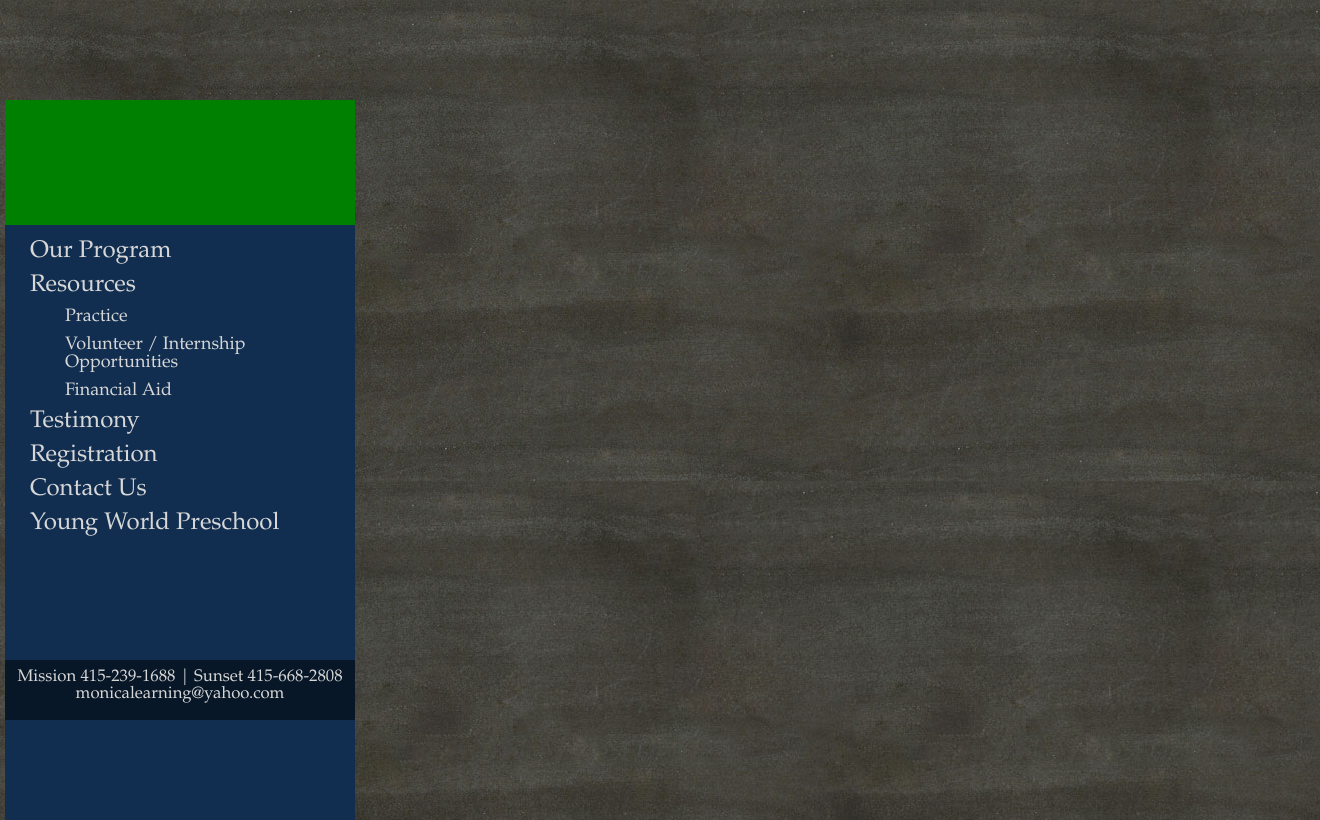
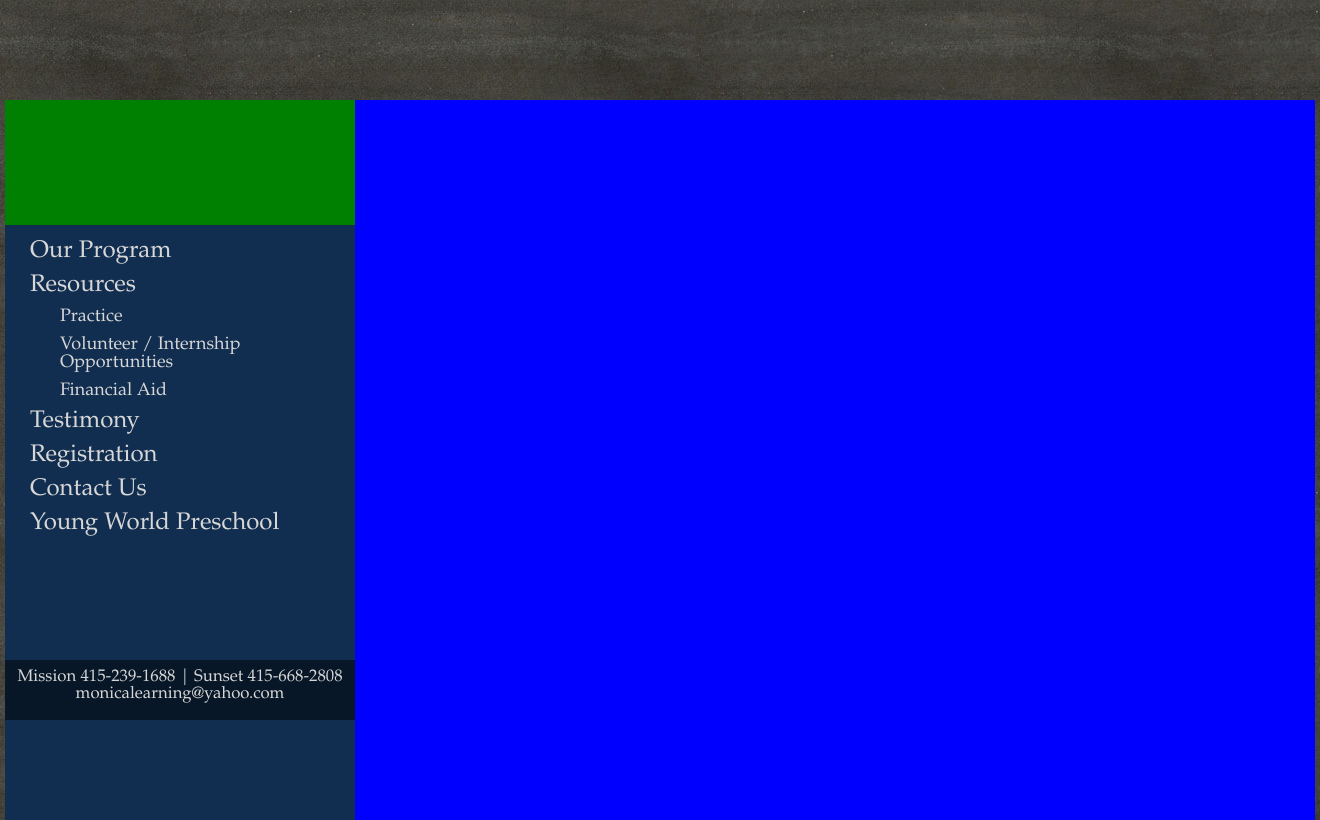
Before and after one commit to namespacestd/monicalearningcenter, a Django app: page /resources in a window 1320 px wide. Run offline with Django 3.2, Linux system fonts and the light colour scheme; parts of the project's set-up code (start-up, migrations or seed data) failed here and were passed over.

Commit message:
added container

```diff
--- a/monicalearning/static/css/main.css
+++ b/monicalearning/static/css/main.css
@@ -46,7 +46,7 @@ body {
 }
 #dropdown_option{
 	font-size: .75em;
-	padding-left: 35px;
+	padding-left: 30px;
 	padding-top: 10px;
 }
 
@@ -54,3 +54,11 @@ a {
 	color: inherit;
 	text-decoration: none;
 }
+
+#container{
+	position: relative;
+	width: 960px;
+	height: 720px;
+	float: right;
+	background-color: blue;
+}
--- a/monicalearning/templates/contact_us.html
+++ b/monicalearning/templates/contact_us.html
@@ -13,6 +13,9 @@
 		<div id = "main">
 			{% include 'menu_bar.html' %}
 
+			<div id = "container">
+			</div>
+
 			{% include 'slogan.html' %}
 		</div>
 	</body>
--- a/monicalearning/templates/our_program.html
+++ b/monicalearning/templates/our_program.html
@@ -12,7 +12,9 @@
 	<body>
 		<div id = "main">
 			{% include 'menu_bar.html' %}
+			<div id = "container">
 
+			</div>
 			{% include 'slogan.html' %}
 		</div>
 	</body>
--- a/monicalearning/templates/register.html
+++ b/monicalearning/templates/register.html
@@ -13,6 +13,9 @@
 		<div id = "main">
 			{% include 'menu_bar.html' %}
 
+			<div id = "container">
+			</div>
+
 			{% include 'slogan.html' %}
 		</div>
 	</body>
--- a/monicalearning/templates/resources.html
+++ b/monicalearning/templates/resources.html
@@ -13,6 +13,9 @@
 		<div id = "main">
 			{% include 'menu_bar.html' %}
 
+			<div id = "container">
+			</div>
+
 			{% include 'slogan.html' %}
 		</div>
 	</body>
--- a/monicalearning/templates/testimony.html
+++ b/monicalearning/templates/testimony.html
@@ -13,6 +13,9 @@
 		<div id = "main">
 			{% include 'menu_bar.html' %}
 
+			<div id = "container">
+			</div>
+
 			{% include 'slogan.html' %}
 		</div>
 	</body>
```
